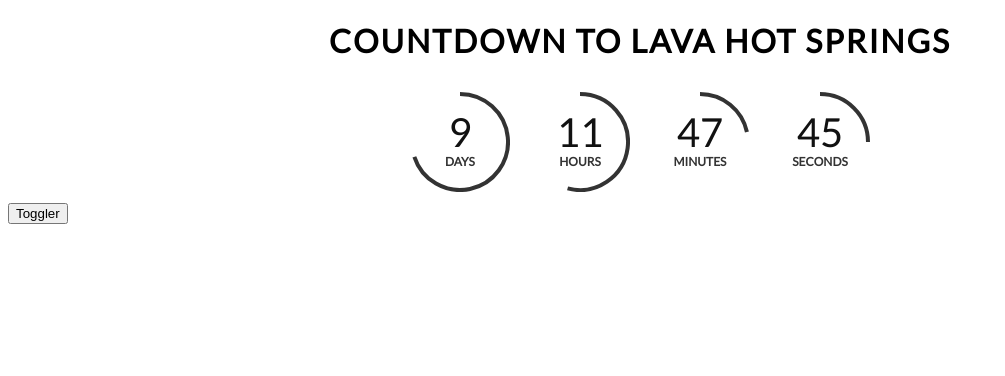
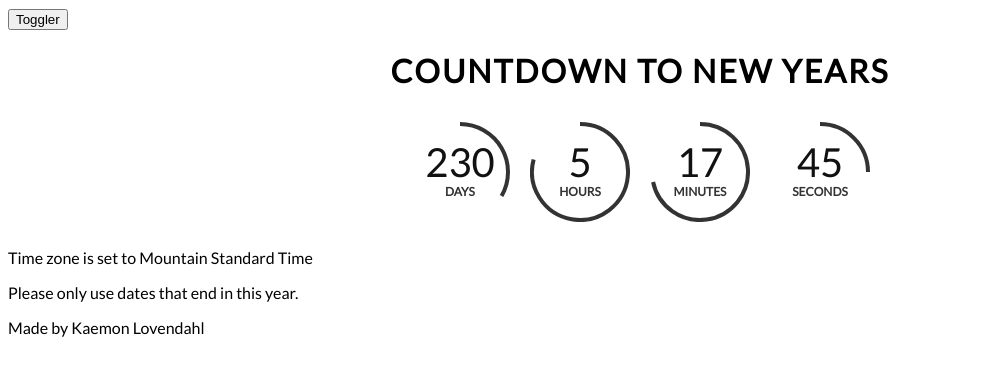
Before and after one commit to KaemonIsland/countdown-timer, a React (Create React App) app: page / in a window 1280 px wide. Both pictures are taken after a click on the button "Toggler". Shown: the top 376 px of the page, without its empty margins (0-1005 px from the left). Built offline with nearby package versions, Linux system fonts and the light colour scheme.

Commit message:
Fixed dates issue, and time zone

```diff
--- a/src/App.js
+++ b/src/App.js
@@ -1,24 +1,38 @@
-import React, { useState, useEffect, Suspense } from 'react';
+import React, { useState } from 'react';
 import './App.css';
 import CountdownForm from './CountdownForm'
 import { useToggle } from './useToggle';
-
-const Countdown = React.lazy(() => import('./Countdown'))
+import Countdown from './Countdown';
 
 const App = () => {
   const [form, toggleForm] = useToggle(true)
+  const [countdown, setCountdown] = useState({
+    name: 'New Years',
+    timeTill: '01 01 2020, 12:00 pm'
+  })
+
+  const createCountdown = (name, timeTill) => {
+    setCountdown({
+      name,
+      timeTill
+    })
+    toggleForm();
+  }
 
   return (
     <div className="App">
+      <button onClick={toggleForm}>Toggler</button>
       {
-        form ? <CountdownForm /> :
-          (
-            <Suspense fallback={<div>Loading...</div>}>
-              <Countdown />
-            </Suspense>
-          )
+        form ?
+          <CountdownForm /> :
+          <Countdown
+            name={countdown.name}
+            timeTill={countdown.timeTill}
+          />
       }
-      <button onClick={toggleForm}>Toggler</button>
+      <p>Time zone is set to Mountain Standard Time</p>
+      <p>Please only use dates that end in this year.</p>
+      <p>Made by Kaemon Lovendahl</p>
     </div>
   );
 }
--- a/src/Countdown.js
+++ b/src/Countdown.js
@@ -2,7 +2,7 @@ import React, { useState, useEffect } from 'react';
 import moment from 'moment';
 import Time from './Time';
 
-const Countdown = () => {
+const Countdown = ({name, timeTill}) => {
   const [time, setTime] = useState({
     days: undefined,
     hours: undefined,
@@ -12,15 +12,16 @@ const Countdown = () => {
 
   const [intervalId, setIntervalId] = useState(null)
 
-  const then = moment('05/24/2019, 12:30 pm', 'MM/DD/YYYY, h:mm a')
+  const then = moment(timeTill, 'MM DD YYYY, h:mm a')
 
   let tick = () => {
     setTime(() => {
       const now = moment()
       const countdown = moment(then - now)
+      const days = then.diff(now, 'days')
       return {
-        days: countdown.format('D'),
-        hours: countdown.format('HH'),
+        days,
+        hours: countdown.format('HH') - 6,
         minutes: countdown.format('mm'),
         seconds: countdown.format('ss')
       }
@@ -34,7 +35,7 @@ const Countdown = () => {
 
   return (
     <>
-      <h1>Countdown to Lava Hot Springs</h1>
+      <h1>Countdown to {name}</h1>
       <div className="countdown-wrapper">
         {
           Object.keys(time).map((t, i) => (
--- a/src/CountdownForm.js
+++ b/src/CountdownForm.js
@@ -14,7 +14,7 @@ const CountdownTimer = () => {
     <>
       <h1>Create a Countdown</h1>
       <form onSubmit={handleSubmit}>
-        <label>Timer Title</label>
+        <label>Countdown to</label>
         <input onChange={handleChange} />
         <label>Time Till Event</label>
         <input onChange={handleChange} />
```
